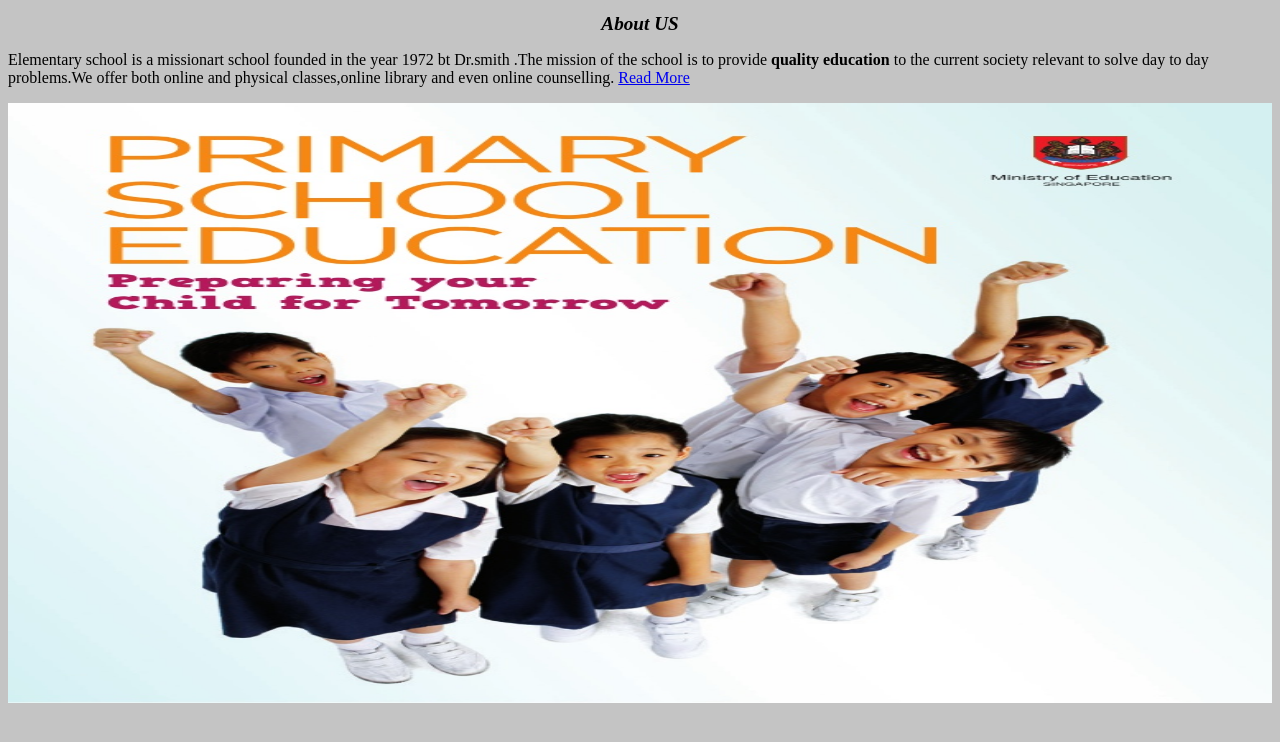
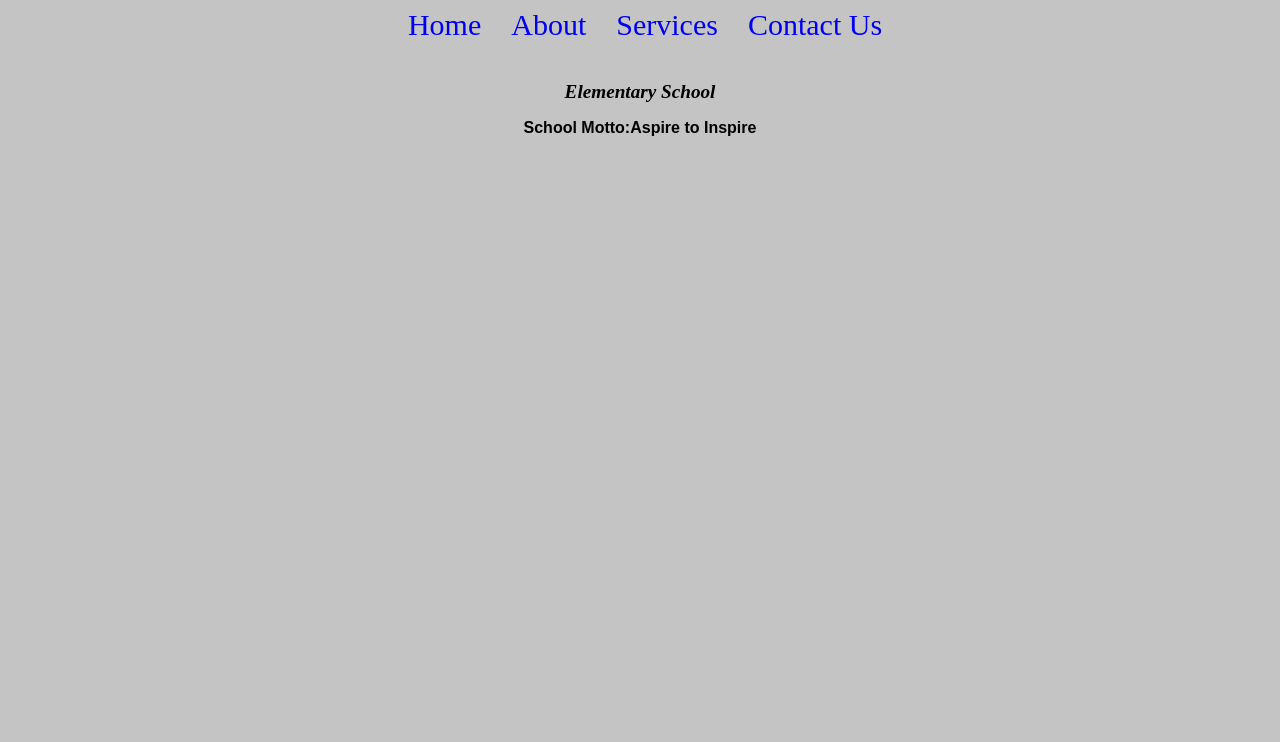
Before and after one commit to sngina/school-institution, a plain HTML site: page index.html in a window 1280 px wide. Drawn offline with Linux system fonts and the light colour scheme.

Commit message:
Update index.html

```diff
--- a/index.html
+++ b/index.html
@@ -8,13 +8,24 @@
 </head>
 <link rel="stylesheet" href="index.css">
 <body>
-    <h1>About US</h1>
-    <P>Elementary school is a missionart school founded in the year 1972 bt Dr.smith
-        .The mission of the school is to provide <strong>quality education</strong> to the current  society
-        relevant to solve day to day problems.We offer both online and physical classes,online
-        library and even online counselling.
-        <a href="https://en.wikipedia.org/wiki/Elementary_schools_in_the_United_States#:~:text=An%20elementary%20school%20is%20a,pre%2Dkindergarten%20and%20secondary%20education.&text=It%20is%20usually%20from%20kindergarten%20through%20fifth%20grade.">Read More</a>
-    </P>
-    <img src="images/elementary.jpg">
+
+    <div id="elementary">
+    <nav>
+        <ul id="students">
+          <li><a href=#home>Home</a></li>
+          <li><a href =#about>About</a></li>
+          <li><a href="#services">Services</a></li>
+          <li><a href="#contacts">Contact Us</a></li>
+        </ul>
+        </nav>
+
+  <h1>Elementary School</h1>
+
+  <p id="motto">School Motto:Aspire to Inspire</p>
+
+</div>
+
+
+
 </body>
-</html
+</html>
```
